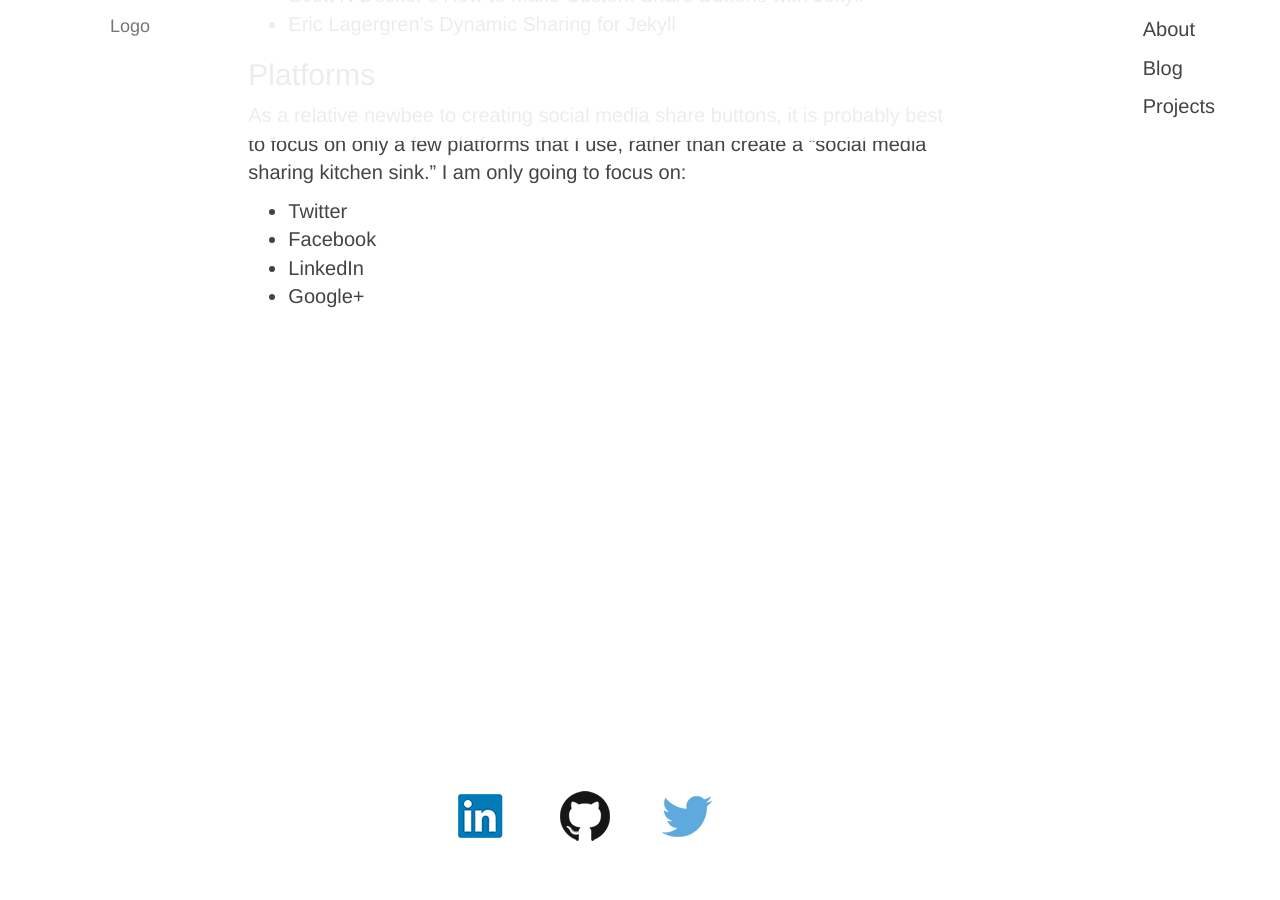
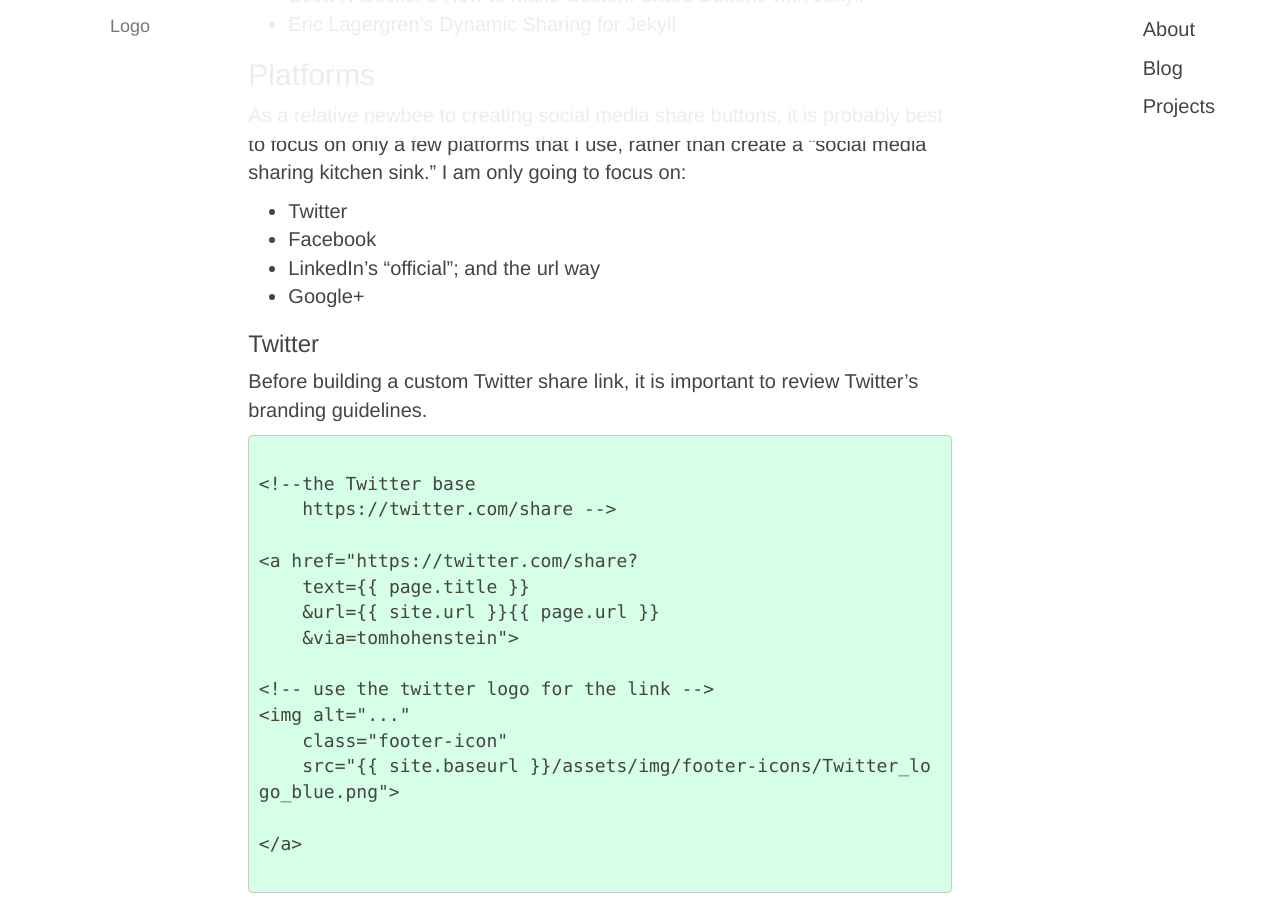
Before and after one commit to tomhohenstein/tomhohenstein.github.io, a Jekyll site: the page built from _posts/2014-12-19-Jekyll-Custom-Share-Buttons.md, in a window 1280 px wide and 900 px high, scrolled down 468 px. Built offline with Jekyll 4.4.1, drawn with Linux system fonts in a browser that asks for light colours; before the commit the page ends 1333 px from its top, so only the background shows below that; some of the changed text lies outside the part shown.

Commit message:
Save draft for Jekyll-Custom-Share-Button

````diff
--- a/_posts/2014-12-19-Jekyll-Custom-Share-Buttons.md
+++ b/_posts/2014-12-19-Jekyll-Custom-Share-Buttons.md
@@ -4,6 +4,7 @@
 excerpt: Learn how to make custom share buttons use Jekyll
 thumbnail:
 featured: true
+shorturl:
 tags: [[learning, Jekyll]]
 ---
 
@@ -21,6 +22,96 @@
 As a relative newbee to creating social media share buttons, it is probably best to focus on only a few platforms that I use, rather than create a "social media sharing kitchen sink." I am only going to focus on:
 
 * [Twitter](https://dev.twitter.com/web/tweet-button)
-* [Facebook](https://developers.facebook.com/docs/plugins/share-button)
-* [LinkedIn](https://developer.linkedin.com/plugins/share-plugin-generator)
+* [Facebook](https://developers.facebook.com/docs/sharing/reference/share-dialog)
+* [LinkedIn's "official"](https://developer.linkedin.com/plugins/share-plugin-generator); and [the url way](https://developer.linkedin.com/documents/share-linkedin)
 * [Google+](https://developers.google.com/+/web/share/)
+
+### Twitter
+
+Before building a custom Twitter share link, it is important to review [Twitter's branding guidelines](https://about.twitter.com/press/brand-assets).
+
+```
+{% raw %}
+<!--the Twitter base
+    https://twitter.com/share -->
+
+<a href="https://twitter.com/share?
+    text={{ page.title }}
+    &url={{ site.url }}{{ page.url }}
+    &via=tomhohenstein">
+
+<!-- use the twitter logo for the link -->
+<img alt="..."
+    class="footer-icon"
+    src="{{ site.baseurl }}/assets/img/footer-icons/Twitter_logo_blue.png">
+
+</a>
+{% endraw %}
+```
+
+Twitter example: <a href="https://twitter.com/share?text={{ page.title }}&url={{ site.url }}{{ page.url }}&via=tomhohenstein"><img alt="..." class="footer-icon" src="{{ site.baseurl }}/assets/img/footer-icons/Twitter_logo_blue.png"></a>
+
+
+### Facebook
+
+Again, here are the [branding guidelines for Facebook](https://www.facebookbrand.com/).
+
+```
+{% raw %}
+<!--the Facebook base
+    https://twitter.com/share -->
+
+<a href="https://twitter.com/share?text={{ page.title }}&url={{ site.url }}{{ page.url }}&via=tomhohenstein">
+
+<!-- use the twitter logo for the link -->
+<img alt="..." class="footer-icon" src="{{ site.baseurl }}/assets/img/social-icons/FB-f-Logo_blue_50.png">
+
+</a>
+{% endraw %}
+```
+
+Facebook Example: <a href="https://twitter.com/share?text={{ page.title }}&url={{ site.url }}{{ page.url }}&via=tomhohenstein"><img alt="..." class="footer-icon" src="{{ site.baseurl }}/assets/img/social-icons/FB-f-Logo__blue_50.png"></a>
+
+### LinkedIn
+
+Here are [LinkedIn's branding guidelines](https://developer.linkedin.com/documents/branding-guidelines).
+
+```
+{% raw %}
+<!--the LinkedIn base url
+    http://www.linkedin.com/shareArticle?mini=true -->
+
+<a href="http://www.linkedin.com/shareArticle
+    ?mini=true
+    &url={{ site.url }}{{ page.url }}
+    &title={{ page.title }}
+    &source={{ site.title }}">
+
+<img alt="..."
+    class="footer-icon"
+    src="{{ site.baseurl }}/assets/img/footer-icons/LinkedIn-InBug-2CRev.png">
+
+</a>
+{% endraw %}
+```
+
+LinkedIn example: <a href="http://www.linkedin.com/shareArticle?mini=true&url={{ site.url }}{{ page.url }}&title={{ page.title }}&source={{ site.title }}&summary="><img alt="..." class="footer-icon" src="{{ site.baseurl }}/assets/img/footer-icons/LinkedIn-InBug-2CRev.png"></a>
+
+### Google+
+
+Finally, the [Google+ branding guidelines](https://developers.google.com/+/branding-guidelines).
+
+```
+{% raw %}
+<!--the Google+ link url; base = https://twitter.com/share -->
+
+<a href="https://twitter.com/share?text={{ page.title }}&url={{ site.url }}{{ page.url }}&via=tomhohenstein">
+
+<!-- use the twitter logo for the link -->
+<img alt="..." class="footer-icon" src="{{ site.baseurl }}/assets/img/footer-icons/Twitter_logo_blue.png">
+
+</a>
+{% endraw %}
+```
+
+Google+ Example:
--- a/assets/css/style.scss
+++ b/assets/css/style.scss
@@ -62,6 +62,13 @@
 p,
 span {
 	color: $text-p;
+}
+
+pre,
+code {
+	color: $text-p;
+	background-color: #D5FFE7;
+	font-size: $font-size - 2;
 }
 
 /************************
````
Also changed, not shown: assets/img/social-icons/FB-f-Logo__blue_50.png (added), 5 other files.
